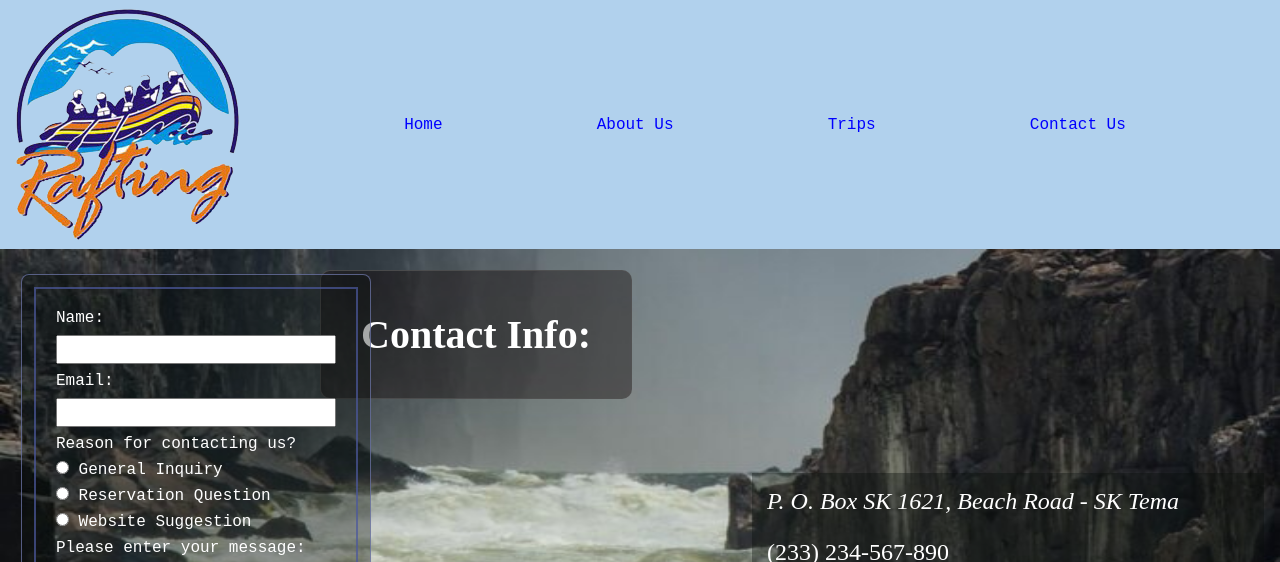
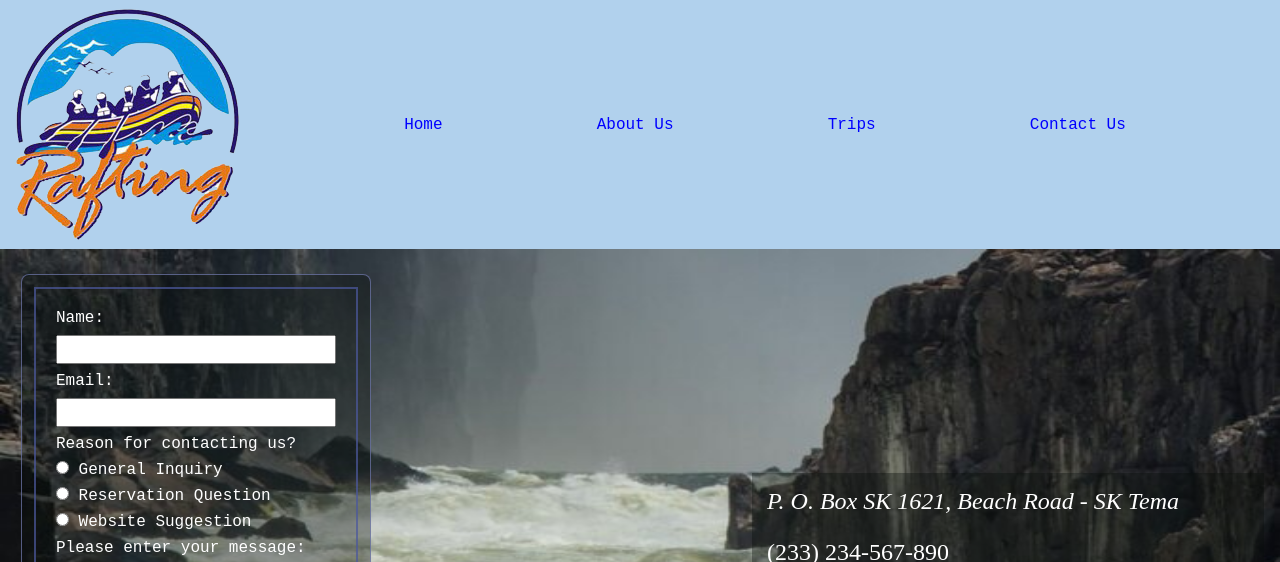
Before and after one commit to el-ann/wdd130, a plain HTML site: page wwr/contact.html in a window 1280 px wide. Shown: the top 562 px of the page. Drawn offline with Linux system fonts and the light colour scheme.

Commit message:
contact page modified

```diff
--- a/wwr/contact.html
+++ b/wwr/contact.html
@@ -22,7 +22,6 @@
     </header>
 
     <main class="hero">
-        <h1>Contact Info:</h1>
         <img src="images/heroimage2.jpg" alt="Rafting Down the River" height="600">
         <form class="contact">
             <fieldset class="contact-fields">
--- a/wwr/styles/rafting.css
+++ b/wwr/styles/rafting.css
@@ -146,7 +146,7 @@ h2 {
     font-size: 2rem;
 }
 
-.history h2, .adventures h2, .employees h2, .hero h1 {
+.history h2, .adventures h2, .employees h2 {
     grid-column: 1 / -1;
     justify-self: center;
     padding: 1em;
```
